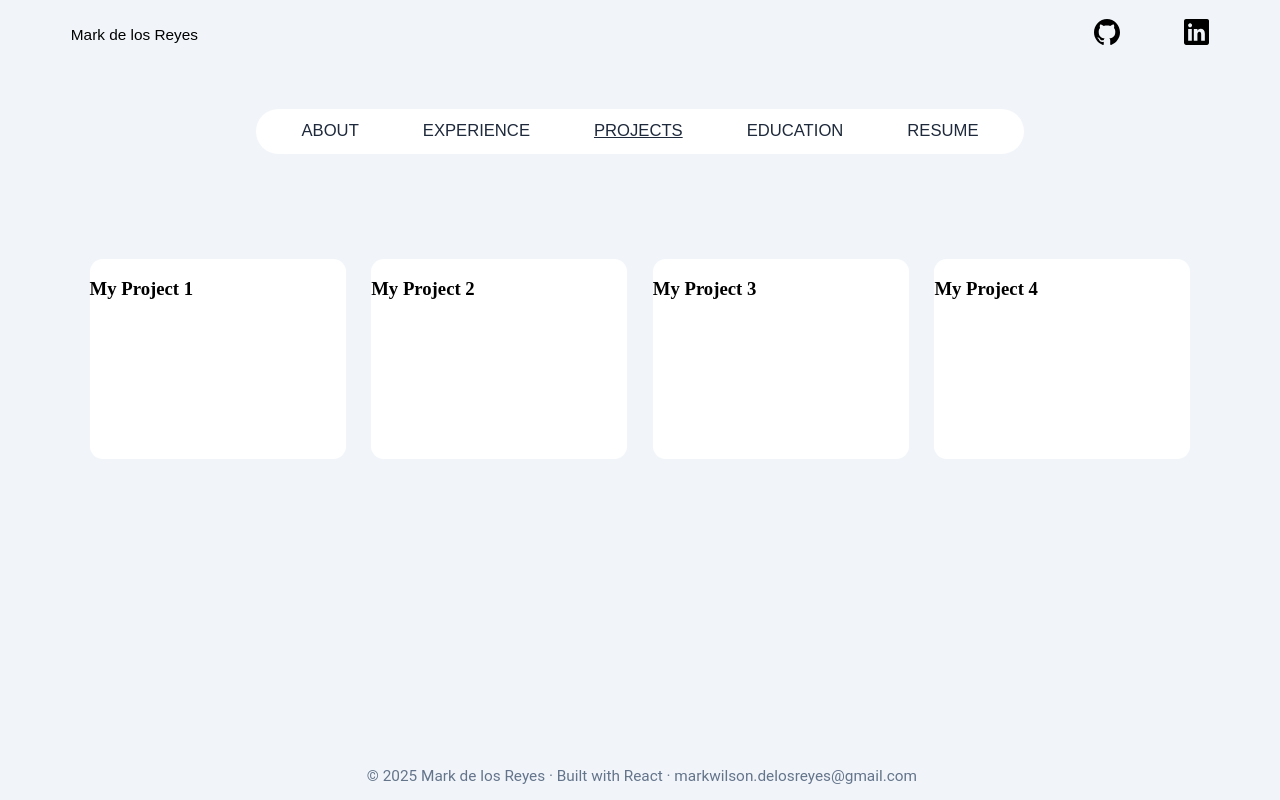
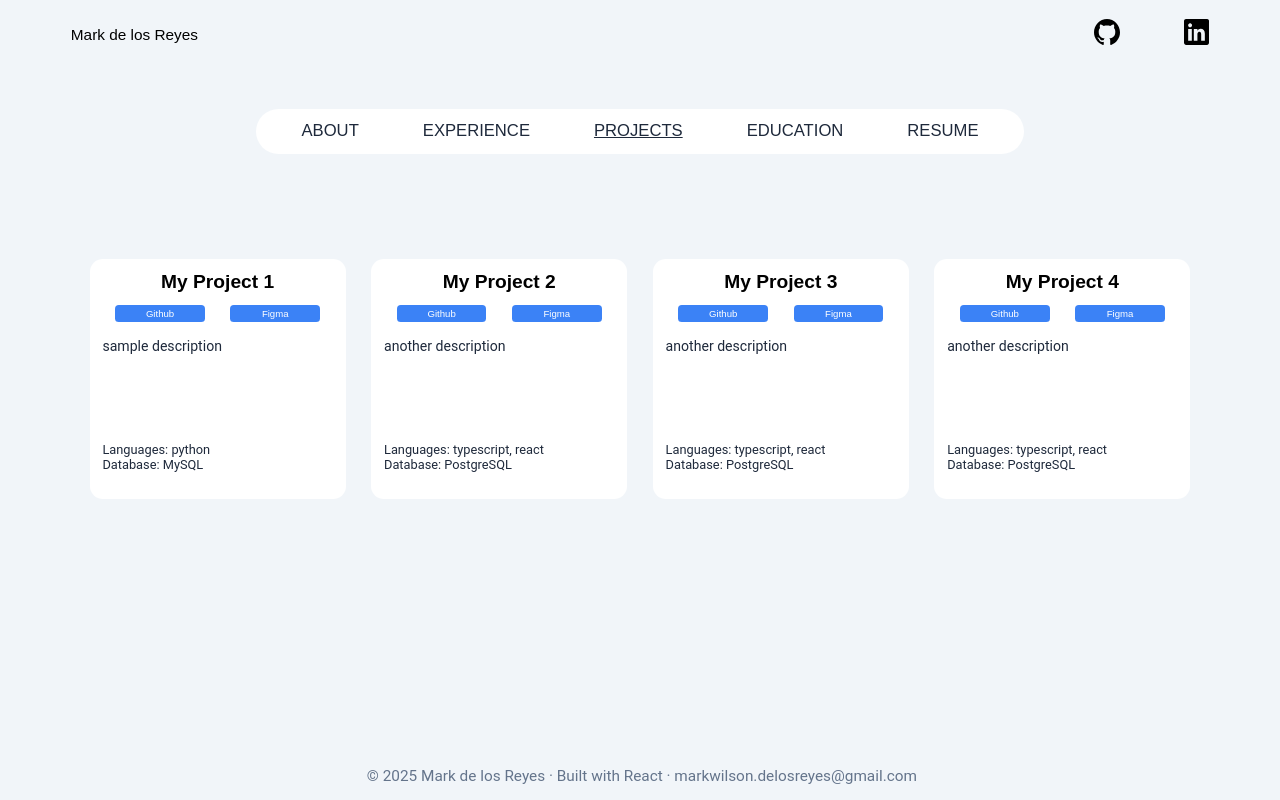
Before and after one commit to mawi-delosreyes/Portfolio, a React (Vite) app: page /projects in a window 1280 px wide. Built offline with nearby package versions, Linux system fonts and the light colour scheme.

Commit message:
feat: added content to project and education page

```diff
--- a/src/components/ProjectCard.tsx
+++ b/src/components/ProjectCard.tsx
@@ -2,16 +2,39 @@ import '../styles/projectcard.css';
 
 interface ProjectCardProps {
   title: string;
+  githubUrl: string;
+  liveUrl?: string;
+  description: string;
+  languages: string[];
+  database?: string;
 }
 
-function ProjectCard({ title }: ProjectCardProps) {
+function ProjectCard({ title, githubUrl, liveUrl, description, languages, database }: ProjectCardProps) {
   return (
-    <div className="project-card-container">
-      <div className="project-card"><h3>{title} 1</h3></div>
-      <div className="project-card"><h3>{title} 2</h3></div>
-      <div className="project-card"><h3>{title} 3</h3></div>
-      <div className="project-card"><h3>{title} 4</h3></div>
+    <div className="project-card">
+
+      <h3> {title} </h3>
+
+
+      <div className='project-buttons-container'>
+        <button className='project-button'> Github </button>
+        <button className='project-button'>
+          {liveUrl ? 'Live' : 'Figma'}
+        </button>
+      </div>
+
+      <div id='description-box'>
+        <p id="description-text"> {description} </p>
+      </div>
+
+      <div id="card-footer">
+        <p className='footer-text'> Languages: {languages.join(', ')} </p>
+        <p className='footer-text'> Database: {database} </p>
+      </div>
+
+
     </div>
+
   );
 }
 
--- a/src/pages/Education.tsx
+++ b/src/pages/Education.tsx
@@ -1,6 +1,5 @@
 import '../styles/education.css';
 import universityIcon from '../assets/images/mapua.png';
-import udemyIcon from '../assets/images/udemy.png';
 
 function EducationPage() {
     return (
@@ -13,7 +12,23 @@ function EducationPage() {
                 </div>
             </div>
             <div className='background-squares'>
-                <img id="udemy-icon" src={udemyIcon}/>
+                <div id='online-course-container'>
+                    <h1 id='online-courses'> Online Courses </h1>
+                </div>
+
+                <div id='course-container'>
+                    <ul>
+                        <li className='course-list'> GitLab CI/CD: Pipelines, Cl/CD and Dev Ops for Beginners </li>
+                        <li className='course-list'> Machine Learning for Data Analysis: Classification Modeling </li>
+                        <li className='course-list'> Machine Learning for Data Analysis: Data Profiling and QA </li>
+                        <li className='course-list'> iOS App Development: Test-Driven Development - June 2022 </li>
+                        <li className='course-list'> Learning Design Thinking: Lead Change in Your Organization </li>
+                        <li className='course-list'> Node.js Essential Training (2019) </li>
+                    </ul>
+                </div>
+                <div id='footer-note'>
+                    <p> Please click the course to see the certificate </p>
+                </div>
             </div>
         </div>
     );
--- a/src/pages/Projects.tsx
+++ b/src/pages/Projects.tsx
@@ -2,9 +2,49 @@ import '../styles/projects.css';
 import ProjectCard from '../components/ProjectCard';
 
 function ProjectsPage() {
+    const projectList = [
+        {
+            title: "My Project 1",
+            githubUrl: "sample url",
+            description: "sample description",
+            languages: ["python"],
+            database: "MySQL"
+        },
+        {
+            title: "My Project 2",
+            githubUrl: "another url",
+            description: "another description",
+            languages: ["typescript", "react"],
+            database: "PostgreSQL"
+        },
+        {
+            title: "My Project 3",
+            githubUrl: "another url",
+            description: "another description",
+            languages: ["typescript", "react"],
+            database: "PostgreSQL"
+        },
+        {
+            title: "My Project 4",
+            githubUrl: "another url",
+            description: "another description",
+            languages: ["typescript", "react"],
+            database: "PostgreSQL"
+        }
+    ];
+
     return (
-        <div>
-            <ProjectCard title="My Project" />
+        <div className='project-card-container'>
+            {projectList.map((project, index) => (
+                <ProjectCard
+                    key={index}
+                    title={project.title}
+                    githubUrl={project.githubUrl}
+                    description={project.description}
+                    languages={project.languages}
+                    database={project.database}
+                />
+            ))}
         </div>
     );
 }
--- a/src/styles/education.css
+++ b/src/styles/education.css
@@ -5,10 +5,11 @@
     background-color: #FFFFFF;
     border-color: #E2E8F0;
     border-radius: 1vw;
-    z-index: -1;
+    z-index: 0;
+    margin: 10vh 3vw 0 3vw;
     overflow: hidden;
-    margin: 10vh 5vw 0 5vw;
 }
+
 .background-container {
     display: flex;
     justify-content: center;
@@ -43,10 +44,48 @@
     width: 20vw;
 }
 
+#online-course-container {
+    height: 8vh;
+    display: flex;
+    justify-content: center;
+    align-items: center;
+    margin-top: 4vh;
+}
 
-#udemy-icon {
-    z-index: 1;
-    height: 8vh;
-    margin: 5vh auto auto auto;
+#online-courses {
+    font-family: Poppins, sans-serif;
+}
+
+#course-container {
+    height: 30vh;
+    width: 90%;
+    padding: 0.5vh 0.5vw;
+    margin: 0 auto;
+    overflow-y: auto;
+    scrollbar-width: none;
+}
+
+#course-container ul {
     display: block;
+    margin: 0;
+    padding: 0 1vw;
+    list-style-type: '- ';
 }
+
+.course-list {
+    padding: 0.5vh 0.5vw;
+    margin-bottom: 0.5vh;
+}
+
+#footer-note {
+    height: 5vh;
+    justify-content: center;
+    align-items: center;
+    padding: 1vh;
+}
+
+#footer-note p {
+    font-style: italic;
+    text-align: center;
+    font-size: 1.5vh;
+}
--- a/src/styles/projectcard.css
+++ b/src/styles/projectcard.css
@@ -1,17 +1,66 @@
-.project-card-container {
-    display: flex;
-    flex-wrap: wrap;
-    justify-content: center;
-    align-items: flex-start;
-    gap: 2vw;
-    margin-top: 10vh;
-    padding: 2vw;
-    box-sizing: border-box;
-}
 .project-card {
-    height: 25vh;
+    height: 30vh;
     width: 20vw;
     background-color: #FFFFFF;
     border-color: #E2E8F0;
     border-radius: 1vw;
 }
+
+.project-card h3 {
+    width: 100%;
+    display: flex;
+    align-items: center;
+    justify-content: center;
+    font-family: Poppins, sans-serif;
+    color: 1E293B;
+    font-style: semibold;
+    font-size: 1.5vw;
+    margin: 1.5vh auto 0.5vh auto;
+}
+
+.project-buttons-container {
+    width: 100%;
+    display: flex;
+    align-items: center;
+    justify-content: center;
+    gap: 2vw;
+}
+
+.project-button {
+    width: 7vw;
+    border-radius: 0.3vw;
+    background-color: #3B82F6;
+    border-color: transparent;
+    color: #FFFFFF;
+    margin: 1vh 0 1vh 0;
+    font-family: Poppins, sans-serif;
+    font-size: 1.2vh;
+}
+
+#description-box {
+    width: 90%;
+    height: 12vh;
+    box-sizing: border-box;
+    overflow-y: auto;
+    margin: 1vh auto 0 auto;
+}
+
+#description-text {
+    font-family: Roboto, sans-serif;
+    color: #1E293B;
+    font-size: 1.1vw;
+    margin: 0;
+}
+
+#card-footer {
+    width: 90%;
+    height: 5vh;
+    margin: 1vh auto 0 auto;
+}
+
+.footer-text {
+    font-family: Roboto, sans-serif;
+    color: #1E293B;
+    font-size: 1vw;
+    margin: 0;
+}
--- a/src/styles/projects.css
+++ b/src/styles/projects.css
@@ -0,0 +1,10 @@
+.project-card-container {
+    display: flex;
+    flex-wrap: wrap;
+    justify-content: center;
+    align-items: flex-start;
+    gap: 2vw;
+    margin-top: 10vh;
+    padding: 2vw;
+    box-sizing: border-box;
+}
```
